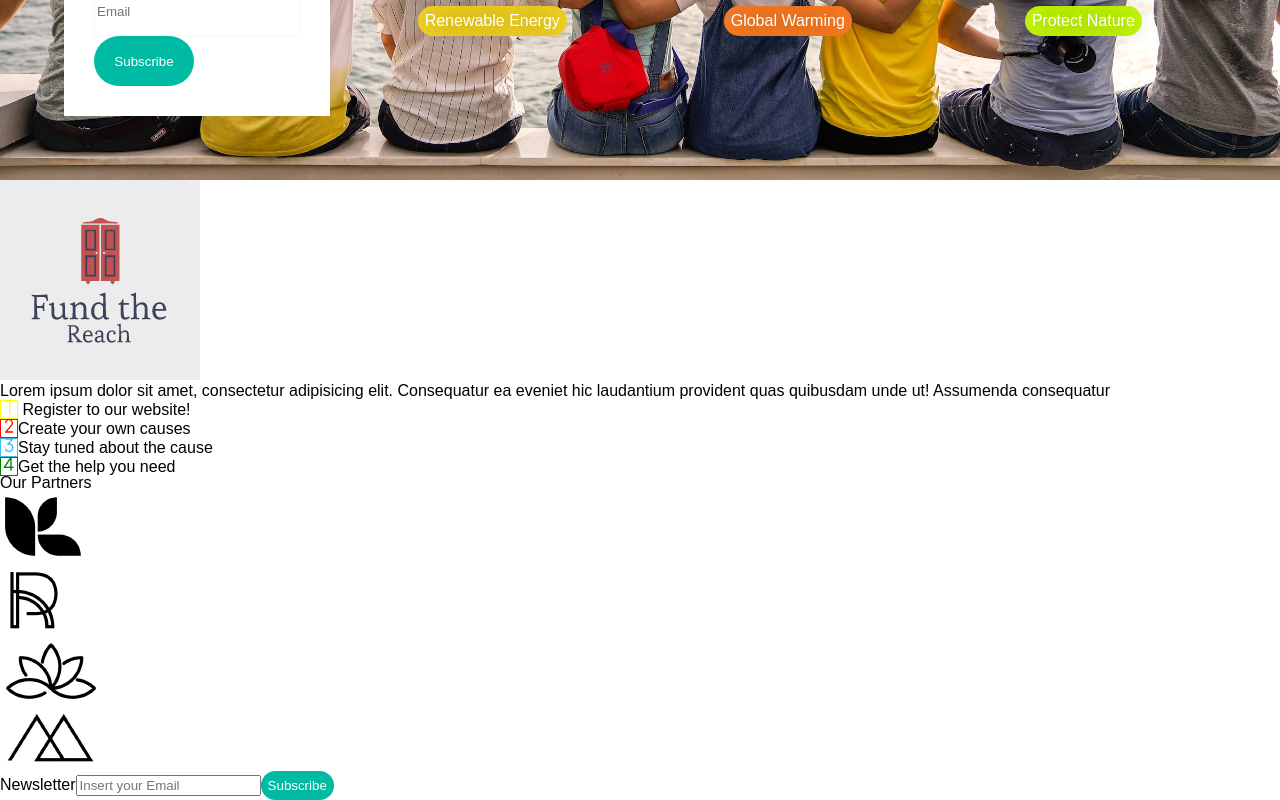
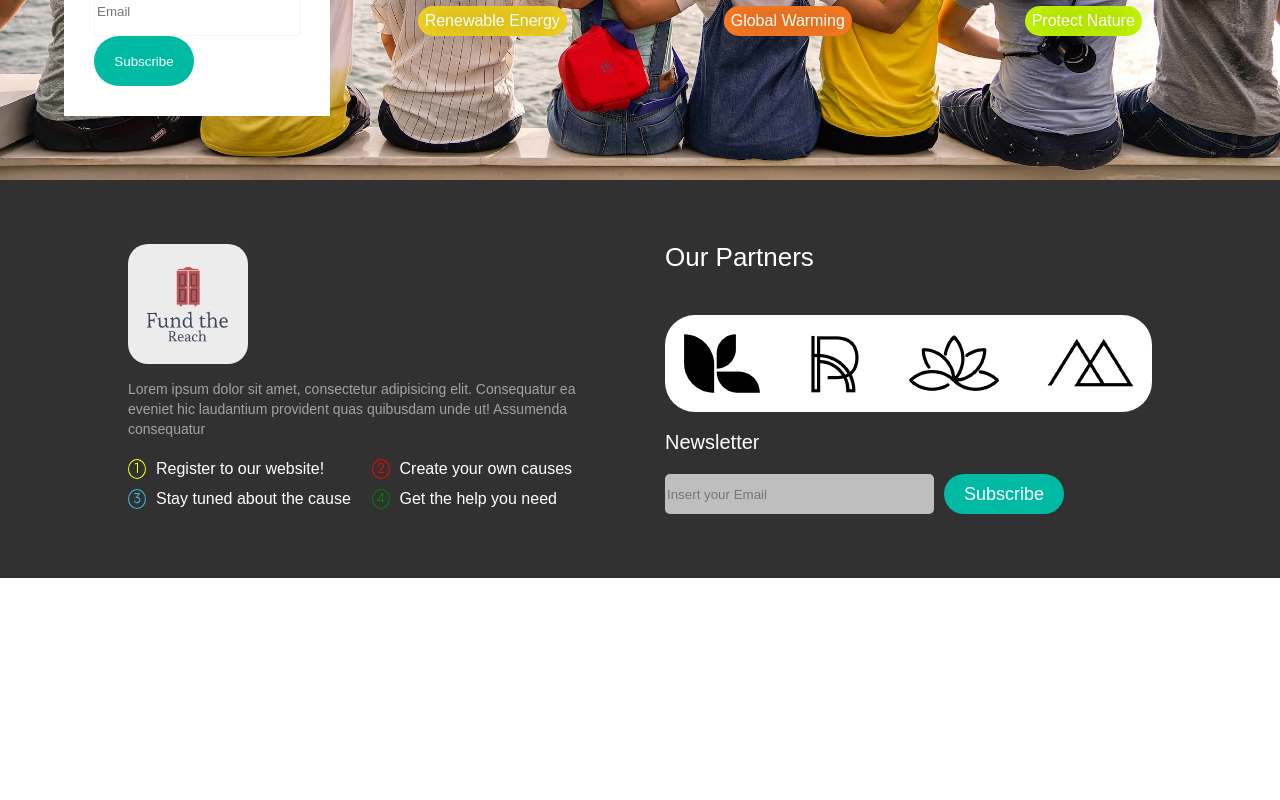
Before and after one commit to Beto2203/fund-the-reach, a React (Create React App) app: page / in a window 1280 px wide. Shown: the part 2721-3521 px from the top of the page. After the commit the page ends 3299 px from the top, so only its background shows below. Built offline with nearby package versions, Linux system fonts and the light colour scheme.

Commit message:
Added some properties like grid for almost all containers, added color to the steps

```diff
--- a/src/styles/Footer.css
+++ b/src/styles/Footer.css
@@ -1,3 +1,84 @@
+footer {
+  display: grid;
+  grid-template-columns: 1fr 1fr;
+  padding: 5% 10%;
+  color: white;
+  background-color: #313131;
+  gap: 50px;
+}
+footer p {
+  color: #a3a3a3;
+}
 
+#steps {
+  display: grid;
+  grid-template-rows: 2fr 1fr 1fr;
+  gap: 15px;
+}
+#steps p {
+  font-size: 14px;
+  line-height: 20px;
+}
+#steps ul {
+  font-size: 16px;
+  display: grid;
+  grid-template: 1fr 1fr/1fr 1fr;
+}
+#steps li {
+  display: flex;
+  align-items: center;
+  gap: 10px;
+}
+
+#footerLogo {
+  width: 120px;
+  border-radius: 20px;
+}
+
+.footerIcon {
+  border-radius: 50%;
+  border: 1px solid red;
+  font-size: 12px;
+  padding: 2px;
+}
+
+#partners {
+  display: grid;
+  gap: 20px;
+}
+#partners h5 {
+  font-size: 26px;
+}
+#partners ul {
+  display: grid;
+  grid-auto-flow: column;
+  background-color: white;
+  align-items: center;
+  justify-content: space-around;
+  gap: 10px;
+  border-radius: 30px;
+}
+#partners li {
+  display: flex;
+}
+#partners form {
+  display: grid;
+  gap: 10px;
+}
+#partners form label {
+  font-size: 20px;
+}
+#partners form input {
+  grid-column: 1/2;
+  border-radius: 5px;
+  border: none;
+  background-color: #bebebe;
+}
+#partners form button {
+  grid-column: 2/3;
+  font-size: 18px;
+  padding: 3px;
+  width: 120px;
+}
 
 /*# sourceMappingURL=Footer.css.map */
--- a/src/styles/Footer.scss
+++ b/src/styles/Footer.scss
@@ -0,0 +1,92 @@
+footer {
+  display: grid;
+  grid-template-columns: 1fr 1fr;
+  padding: 5% 10%;
+  color: white;
+  background-color: #313131;
+  gap: 50px;
+
+  p {
+    color: #a3a3a3;
+  }
+}
+
+#steps {
+  display: grid;
+  grid-template-rows: 2fr 1fr 1fr;
+  gap: 15px;
+
+  p {
+    font-size: 14px;
+    line-height: 20px;
+  }
+
+  ul {
+    font-size: 16px;
+    display: grid;
+    grid-template: 1fr 1fr / 1fr 1fr;
+  }
+
+  li {
+    display: flex;
+    align-items: center;
+    gap: 10px;
+  }
+}
+
+#footerLogo {
+  width: 120px;
+  border-radius: 20px;
+}
+
+.footerIcon {
+  border-radius: 50%;
+  border: 1px solid red;
+  font-size: 12px;
+  padding: 2px;
+
+}
+
+#partners {
+  display: grid;
+  gap: 20px;
+
+  h5 {
+    font-size: 26px;
+  }
+
+  ul {
+    display: grid;
+    grid-auto-flow: column;
+    background-color: white;
+    align-items: center;
+    justify-content: space-around;
+    gap: 10px;
+    border-radius: 30px;
+  }
+
+  li {
+    display: flex;
+  }
+
+  form {
+    display: grid;
+    gap: 10px;
+
+    label {
+      font-size: 20px;
+    }
+    input {
+      grid-column: 1 / 2;
+      border-radius: 5px;
+      border: none;
+      background-color: #bebebe;
+    }
+    button {
+      grid-column: 2 / 3;
+      font-size: 18px;
+      padding: 3px;
+      width: 120px;
+    }
+  }
+}
```
Also changed, not shown: 1 other file (tests, documents, lock files or other folders).
